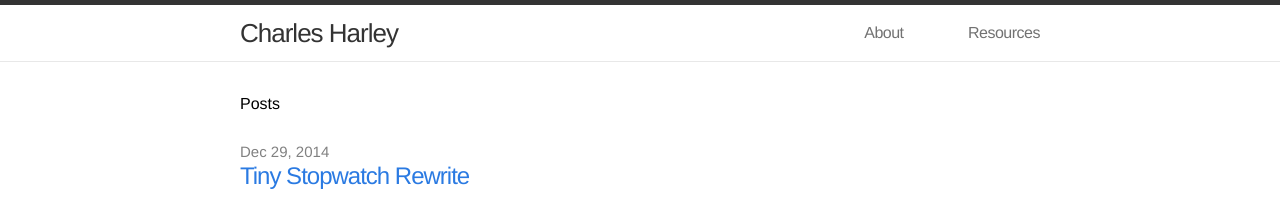
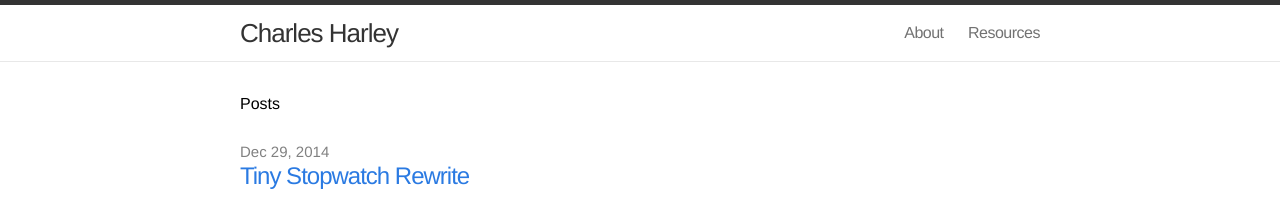
Before and after one commit to CharlesHarley/CharlesHarley.github.io, a Jekyll site: the page built from index.html, in a window 1280 px wide. Shown: the top 216 px of the page. Built offline with Jekyll 4.4.1, drawn with Linux system fonts in a browser that asks for light colours.

Commit message:
Use data file to determine what items appear in the site header nav

```diff
--- /dev/null
+++ b/_data/header_nav_items.yml
@@ -0,0 +1,4 @@
+- text: About
+  url: /about/
+- text: Resources
+  url: /resources/
--- a/_includes/header.html
+++ b/_includes/header.html
@@ -17,8 +17,8 @@
         </svg>
       </a>
       <div class="trigger">
-        {% for page in site.pages %}
-          <a class="page-link" href="{{ page.url | prepend: site.baseurl }}">{{ page.title }}</a>
+        {% for item in site.data.header_nav_items %}
+          <a class="page-link" href="{{ item.url | prepend: site.baseurl }}">{{ item.text }}</a>
         {% endfor %}
       </div>
     </nav>
```
